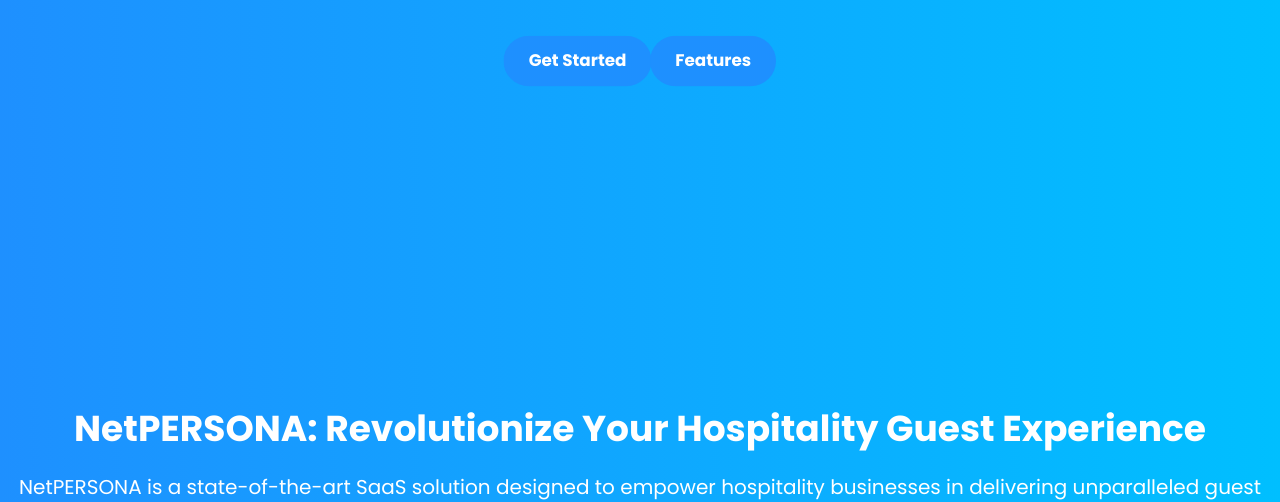
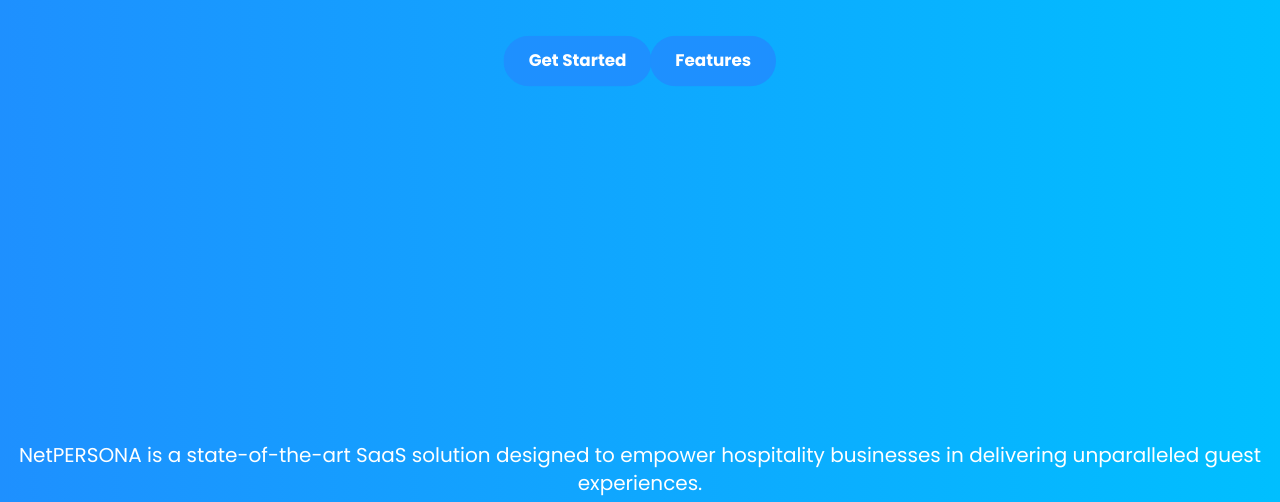
Before and after one commit to nadji40/netpersona.v01, a plain HTML site: page index.html in a window 1280 px wide. Shown: the part 463-965 px from the top of the page. Drawn offline with nearby package versions, Linux system fonts and the light colour scheme.

Commit message:
Update index.html

```diff
--- a/index.html
+++ b/index.html
@@ -175,7 +175,7 @@
   </section>
   <section class="gradient-bg py-20 animate__animated animate__fadeInUp" style="height: calc(100vh - 72px);">
     <div class="container mx-auto text-center text-white px-4 sm:px-0 h-full flex flex-col justify-center items-center">
-        <h1 class="text-4xl font-bold mb-6 animate__animated animate__fadeInDown">NetPERSONA: Revolutionize Your Hospitality Guest Experience</h1>
+
         <p class="text-xl mb-10 animate__animated animate__fadeInUp">NetPERSONA is a state-of-the-art SaaS solution designed to empower hospitality businesses in delivering unparalleled guest experiences.</p>
 
         <!-- Added Image Placeholder -->
```
